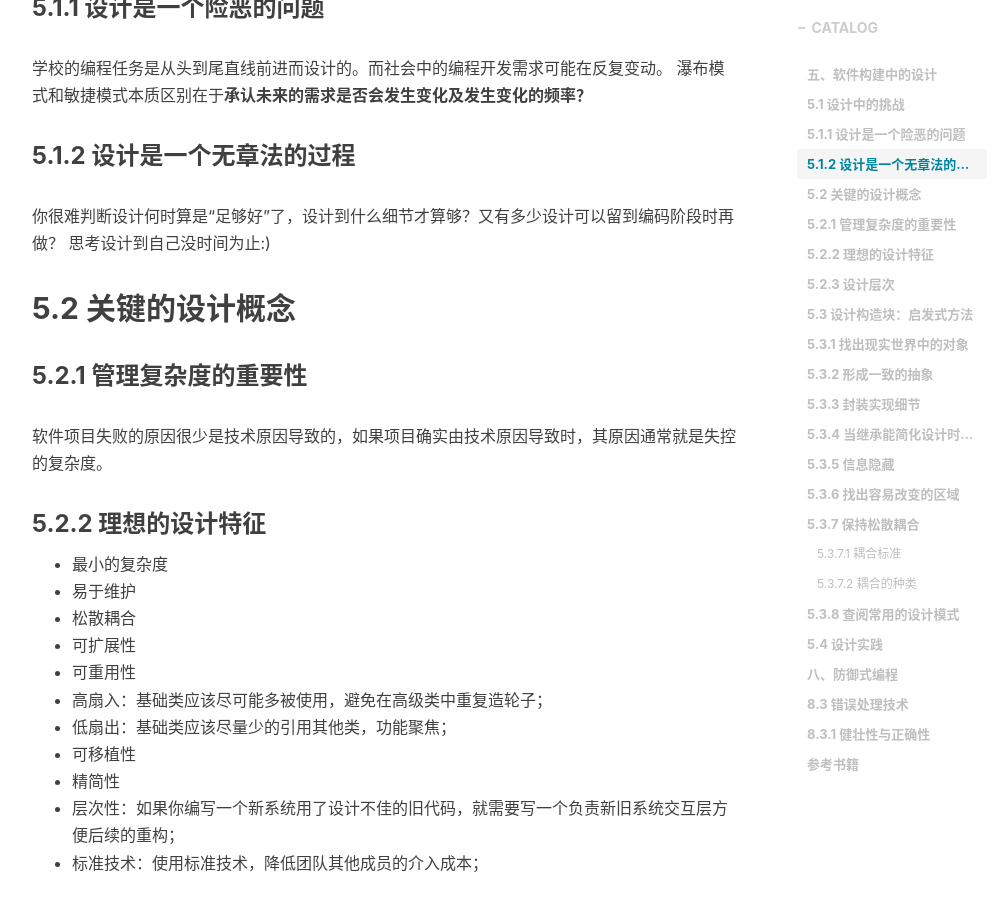
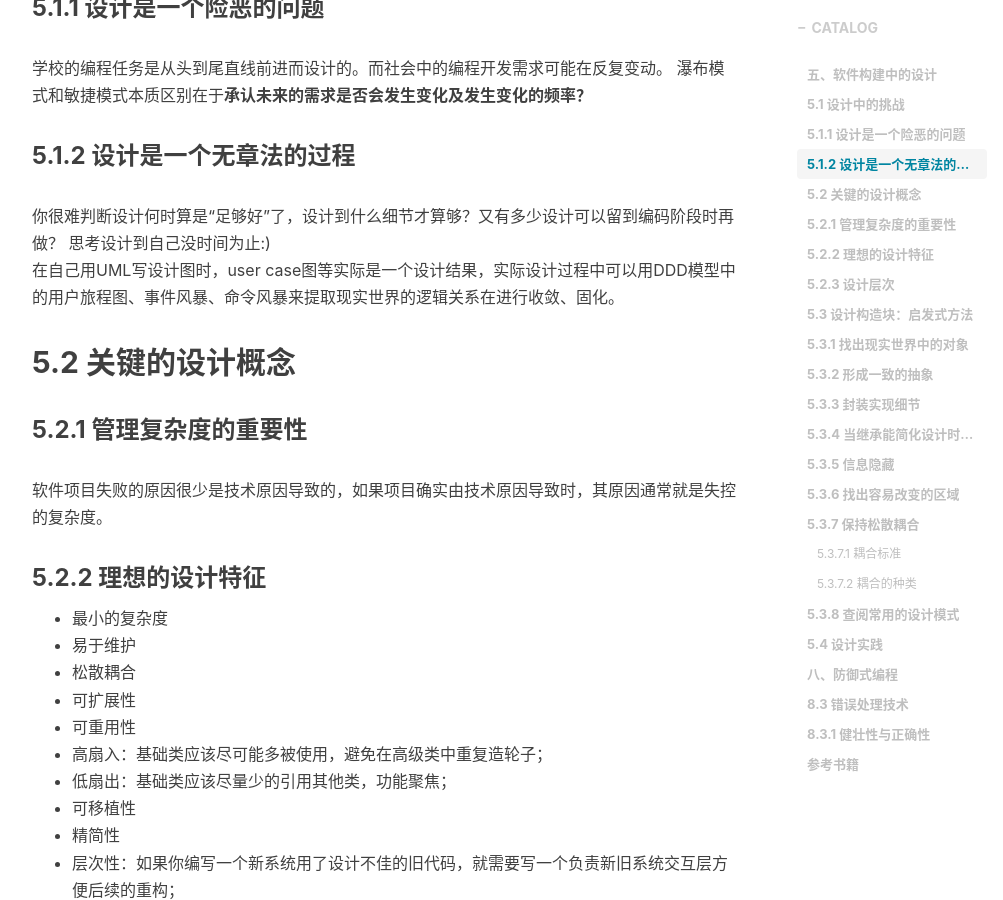
Before and after one commit to shihai1991/shihai1991.github.io, a Jekyll site: the page built from _posts/2022-05-28-代码大全2.md, in a window 1280 px wide and 900 px high, scrolled down 725 px. Shown: the whole window, without its empty margins (233-1236 px from the left). Built offline with Jekyll 4.4.1, drawn with Linux system fonts in a browser that asks for light colours; nearby versions of some CDN libraries; comment, search, counter and statistics services are not loaded.

Commit message:
Update 2022-05-28-代码大全2.md

```diff
--- a/_posts/2022-05-28-代码大全2.md
+++ b/_posts/2022-05-28-代码大全2.md
@@ -19,6 +19,7 @@ time: '2022.06.01 15:52:00'
 ### 5.1.2 设计是一个无章法的过程
 你很难判断设计何时算是“足够好”了，设计到什么细节才算够？又有多少设计可以留到编码阶段时再做？
 思考设计到自己没时间为止:)
+在自己用UML写设计图时，user case图等实际是一个设计结果，实际设计过程中可以用DDD模型中的用户旅程图、事件风暴、命令风暴来提取现实世界的逻辑关系在进行收敛、固化。
 
 ## 5.2 关键的设计概念
 ### 5.2.1 管理复杂度的重要性
```
